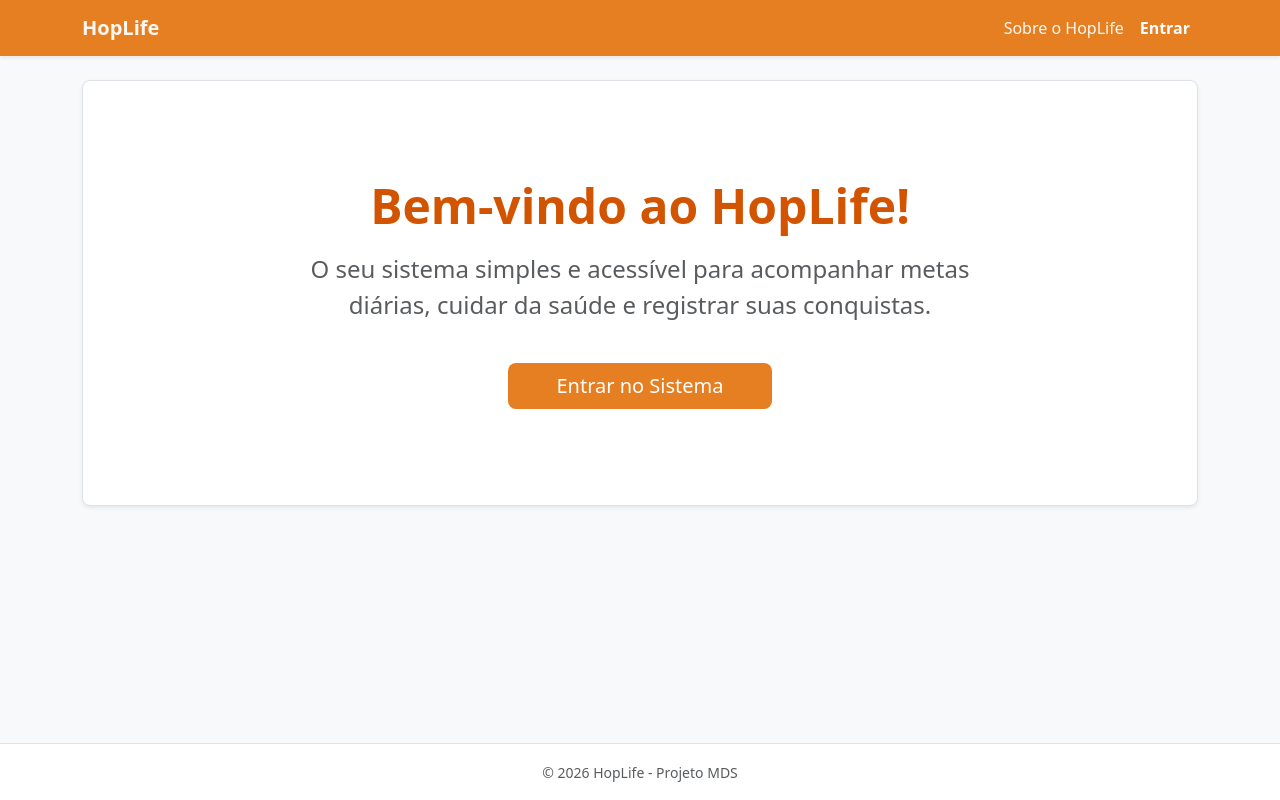
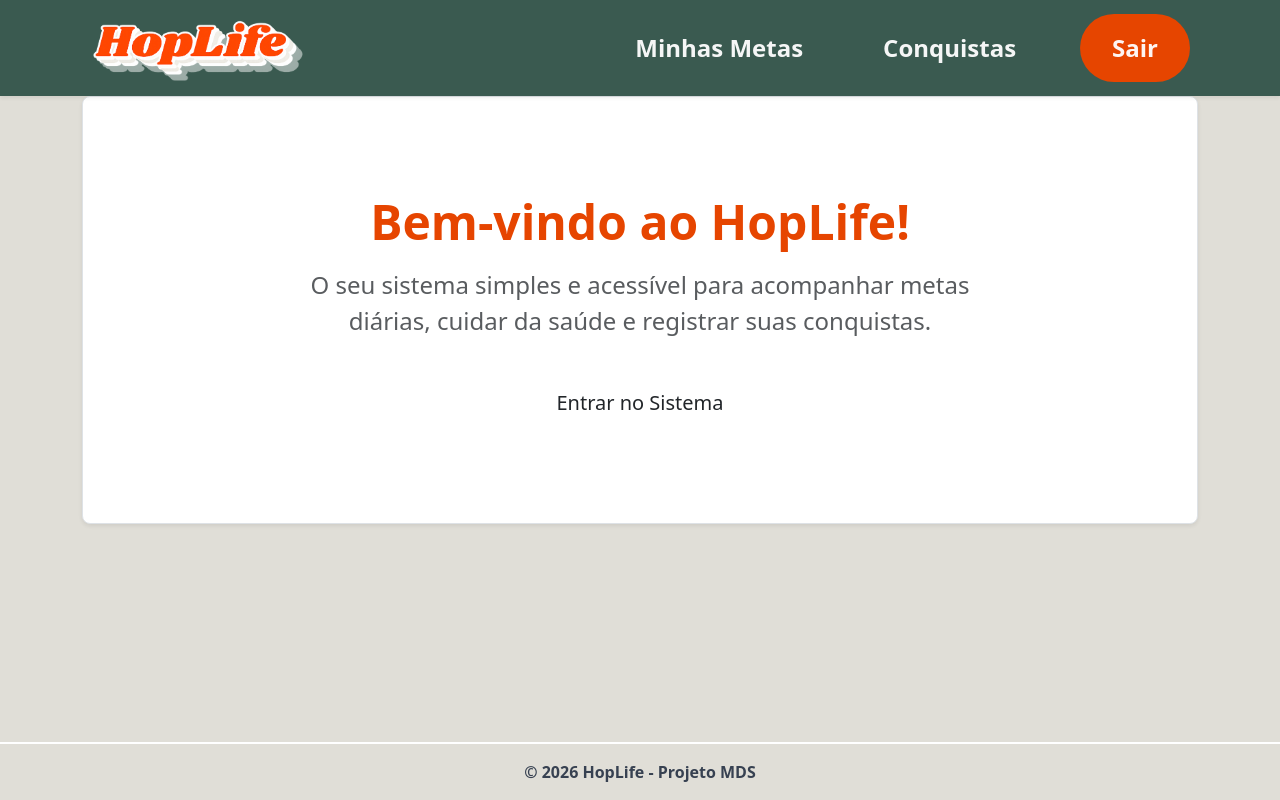
Before and after one commit to FGA0138-MDS-Ajax/2026.1-Hopper, a Django app: page / in a window 1280 px wide. Run offline with Django 5.2, Linux system fonts and the light colour scheme.

Commit message:
feat: cria dashboard com foco em acessibilidade e atualiza layouts na base

```diff
--- a/core/templates/base.html
+++ b/core/templates/base.html
@@ -1,64 +1,120 @@
+{% load static %}
 <!DOCTYPE html>
 <html lang="pt-br">
 <head>
     <meta charset="UTF-8">
     <meta name="viewport" content="width=device-width, initial-scale=1.0">
-    <title>HopLife</title>
+    <title>HopLife Dashboard</title>
     <link href="https://cdn.jsdelivr.net/npm/bootstrap@5.3.3/dist/css/bootstrap.min.css" rel="stylesheet">
     <style>
-        .bg-warm {
-            background-color: #E67E22 !important;
+        /* --- Cores da Paleta HopLife (Alto Contraste) --- */
+        .bg-hop-green { background-color: #3A5A50 !important; }
+        .text-hop-green { color: #3A5A50 !important; }
+        .bg-warm { background-color: #E64500 !important; }
+        .text-warm { color: #E64500 !important; }
+
+        .text-escuro { color: #374151 !important; }
+
+        /* --- Menu Interativo (Botões Triplicados/Gigantes) --- */
+        .navbar-dark .navbar-nav .menu-link {
+            color: rgba(255, 255, 255, 0.95) !important;
+            font-weight: 700;
+            font-size: 1.5rem !important; /* Letra muito maior */
+            padding: 1rem 2rem !important; /* Preenchimento gigante para área de toque */
+            margin: 0 0.5rem;
+            border-radius: 50px; /* Mantém o formato arredondado no tamanho grande */
+            transition: all 0.2s ease;
         }
-        .text-warm {
-            color: #D35400 !important;
+        .navbar-dark .navbar-nav .menu-link:hover {
+            background-color: rgba(255, 255, 255, 0.25);
+            color: #FFFFFF !important;
+            transform: translateY(-3px);
         }
-        .btn-warm {
-            background-color: #E67E22;
-            color: white;
-            border: none;
+
+        /* --- Botão Sair (Gigante) --- */
+        .nav-link-sair {
+            background-color: #E64500 !important;
+            color: #FFFFFF !important;
+            border-radius: 50px !important;
+            padding: 1rem 2.5rem !important; /* Um pouco mais largo que os outros */
         }
-        .btn-warm:hover {
-            background-color: #D35400;
-            color: white;
+        .nav-link-sair:hover {
+            background-color: #CC3D00 !important;
         }
-        /* Ajuste para o texto da navbar ficar bem legível no fundo laranja */
-        .navbar-dark .navbar-nav .nav-link, .navbar-dark .navbar-brand {
-            color: rgba(255, 255, 255, 0.95);
+
+        /* --- Efeito Botão Principal (+ Nova Meta) --- */
+        .btn-principal {
+            background-color: #3A5A50;
+            color: #FFFFFF !important;
+            transition: all 0.2s ease-in-out;
+        }
+        .btn-principal:hover {
+            background-color: #2D473F;
+            transform: translateY(-3px);
+            box-shadow: 0 8px 15px rgba(58, 90, 80, 0.4) !important;
+        }
+
+        /* --- Efeito Hover nos Cards de Metas --- */
+        .goal-card {
+            transition: transform 0.2s ease-in-out, box-shadow 0.2s ease-in-out;
+        }
+        .goal-card:hover {
+            transform: translateY(-2px);
+            box-shadow: 0 8px 15px rgba(0,0,0,0.1) !important;
+        }
+
+        /* --- Efeito Botão Concluir --- */
+        .btn-concluir {
+            transition: transform 0.2s;
+        }
+        .btn-concluir:hover {
+            transform: scale(1.05);
+        }
+
+        /* --- Efeito Abas de Tempo --- */
+        .time-pill {
+            color: #374151;
+            font-weight: 700;
+            border-radius: 20px;
+            transition: background-color 0.2s;
+        }
+        .time-pill:hover {
+            background-color: #D1CFC4;
+            color: #E64500 !important;
         }
     </style>
 </head>
-<body class="bg-light d-flex flex-column min-vh-100">
+<body class="d-flex flex-column min-vh-100" style="background-color: #E0DED7; color: #000000;">
 
-    <nav class="navbar navbar-expand-lg navbar-dark bg-warm mb-4 shadow-sm">
+    <!-- Cabeçalho (Navbar) -->
+    <nav class="navbar navbar-expand-lg navbar-dark bg-hop-green shadow-sm py-2">
         <div class="container">
-            <a class="navbar-brand fw-bold" href="/">HopLife</a>
-            <button class="navbar-toggler" type="button" data-bs-toggle="collapse" data-bs-target="#navbarNav">
+            <a class="navbar-brand" href="/">
+                <img src="{% static 'img/logo-hoplife.png' %}" alt="Logo HopLife" height="70" style="filter: drop-shadow(3px 3px 0px #FFFFFF) drop-shadow(6px 6px 0px rgba(255, 255, 255, 0.5));">
+            </a>
+            <button class="navbar-toggler border-0" type="button" data-bs-toggle="collapse" data-bs-target="#navbarNav" style="box-shadow: none;">
                 <span class="navbar-toggler-icon"></span>
             </button>
             <div class="collapse navbar-collapse" id="navbarNav">
-                <ul class="navbar-nav ms-auto">
-                    {% if user.is_authenticated %}
-                        <li class="nav-item"><a class="nav-link" href="#">Minhas Metas</a></li>
-                        <li class="nav-item"><a class="nav-link" href="#">Conquistas</a></li>
-                        <li class="nav-item"><a class="nav-link text-warning fw-bold" href="/usuarios/logout/">Sair</a></li>
-
-                    {% else %}
-                        <li class="nav-item"><a class="nav-link" href="#">Sobre o HopLife</a></li>
-                        <li class="nav-item"><a class="nav-link text-white fw-bold" href="/usuarios/login/">Entrar</a></li>
-                    {% endif %}
+                <ul class="navbar-nav ms-auto align-items-center mt-3 mt-lg-0 pb-3 pb-lg-0">
+                    <li class="nav-item mb-2 mb-lg-0"><a class="nav-link menu-link" href="#">Minhas Metas</a></li>
+                    <li class="nav-item mb-2 mb-lg-0"><a class="nav-link menu-link" href="#">Conquistas</a></li>
+                    <li class="nav-item ms-lg-3 mt-2 mt-lg-0"><a class="nav-link menu-link nav-link-sair" href="/usuarios/logout/">Sair</a></li>
                 </ul>
             </div>
         </div>
     </nav>
 
+    <!-- Área de Conteúdo Principal -->
     <main class="container flex-grow-1">
         {% block conteudo %}
         {% endblock %}
     </main>
 
-    <footer class="bg-white border-top text-center py-3 mt-4 text-muted">
+    <!-- Rodapé -->
+    <footer class="text-center py-3 mt-4" style="background-color: #E0DED7; color: #6B7280; border-top: 2px solid #FFFFFF;">
         <div class="container">
-            <small>&copy; 2026 HopLife - Projeto MDS</small>
+            <span class="fw-bold fs-6 text-escuro">&copy; 2026 HopLife - Projeto MDS</span>
         </div>
     </footer>
 
```
Also changed, not shown: core/static/img/logo-hoplife.png (added), core/templates/dashboard.html (added), usuarios/urls.py (line endings or trailing spaces).
